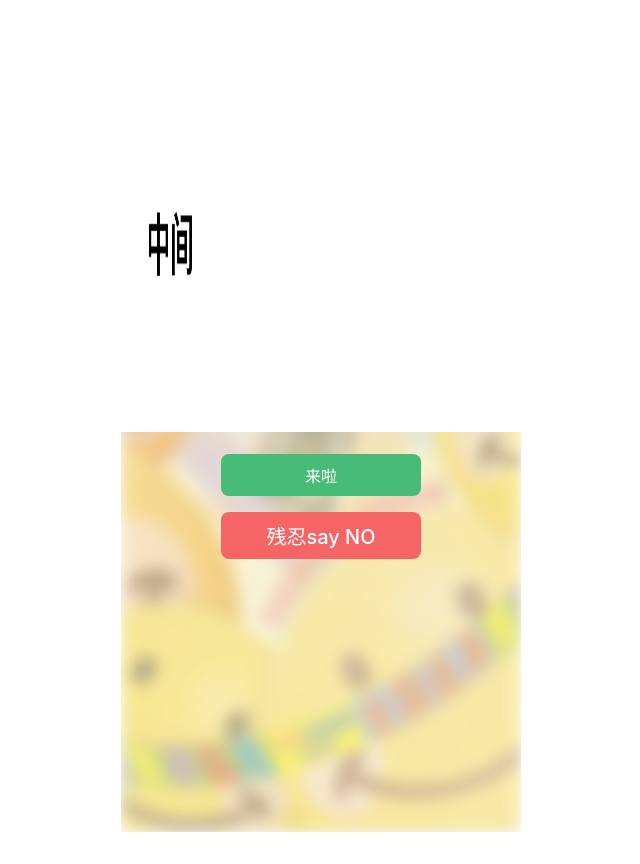
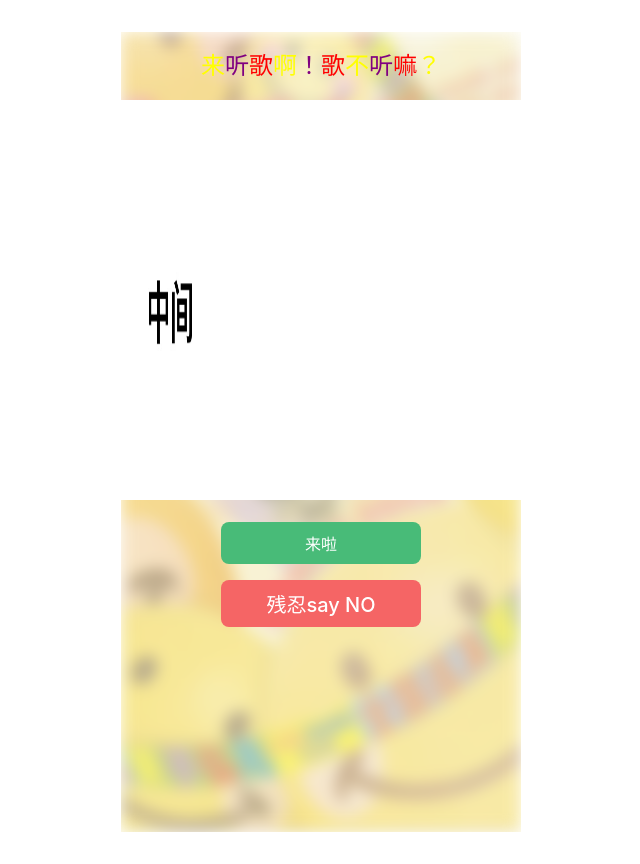
Before and after one commit to CharcoalF/cartoon-game, a React (Vite) app: page / in a window 1280 px wide. Shown: the whole page, without its empty margins (319-959 px from the left). Built offline with nearby package versions, Linux system fonts and the light colour scheme.

Commit message:
添加标题

```diff
--- a/src/components/CartoonReaction.jsx
+++ b/src/components/CartoonReaction.jsx
@@ -88,6 +88,20 @@ export default function CartoonReaction() {
       padding: 0,
       overflow: "hidden" // 确保没有溢出
     }}>
+      {/* 标题部分 */}
+      <div style={{ textAlign: "center", margin: "16px 0", fontSize: "24px" }}>
+        <span style={{ color: "yellow" }}>来</span>
+        <span style={{ color: "purple" }}>听</span>
+        <span style={{ color: "red" }}>歌</span>
+        <span style={{ color: "yellow" }}>啊</span>
+        <span style={{ color: "purple" }}>！</span>
+        <span style={{ color: "red" }}>歌</span>
+        <span style={{ color: "yellow" }}>不</span>
+        <span style={{ color: "purple" }}>听</span>
+        <span style={{ color: "red" }}>嘛</span>
+        <span style={{ color: "yellow" }}>？</span>
+      </div>
+
       {/* 背景图片 */}
       <div
         style={{
```
